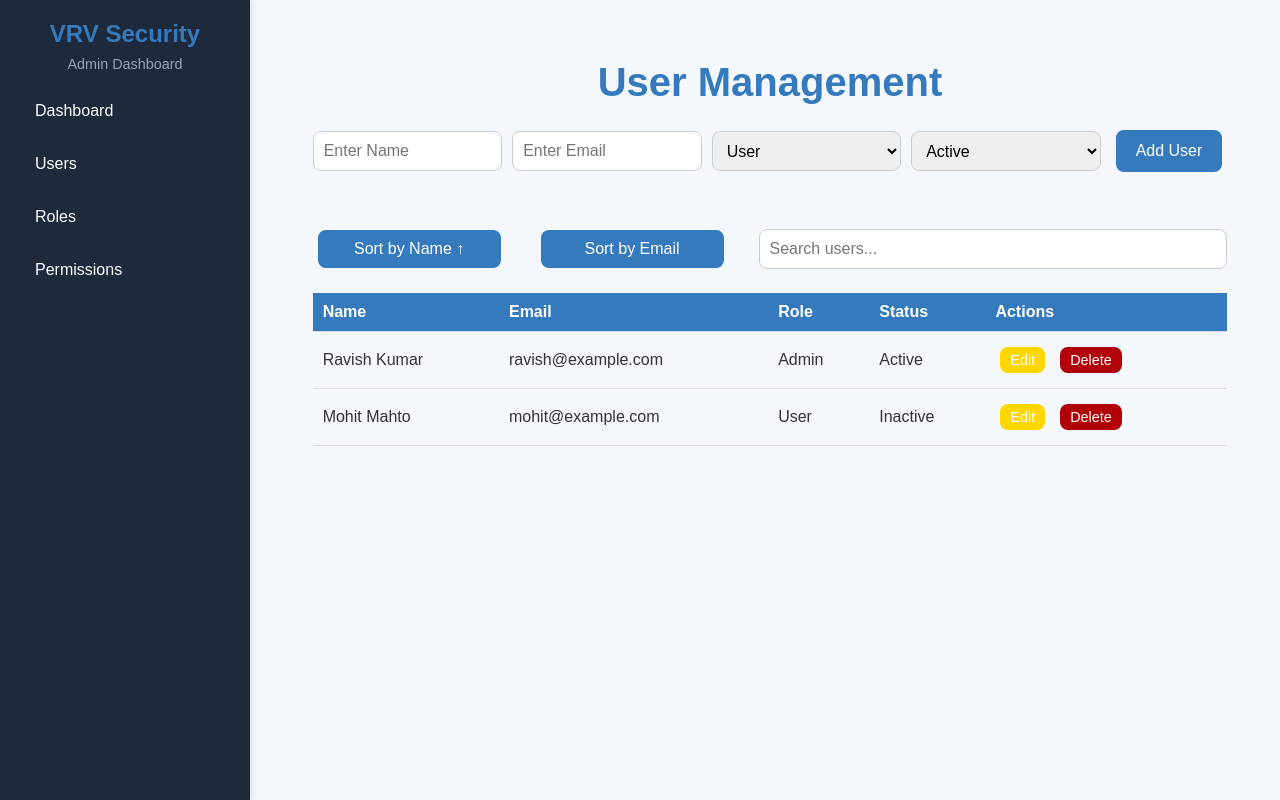
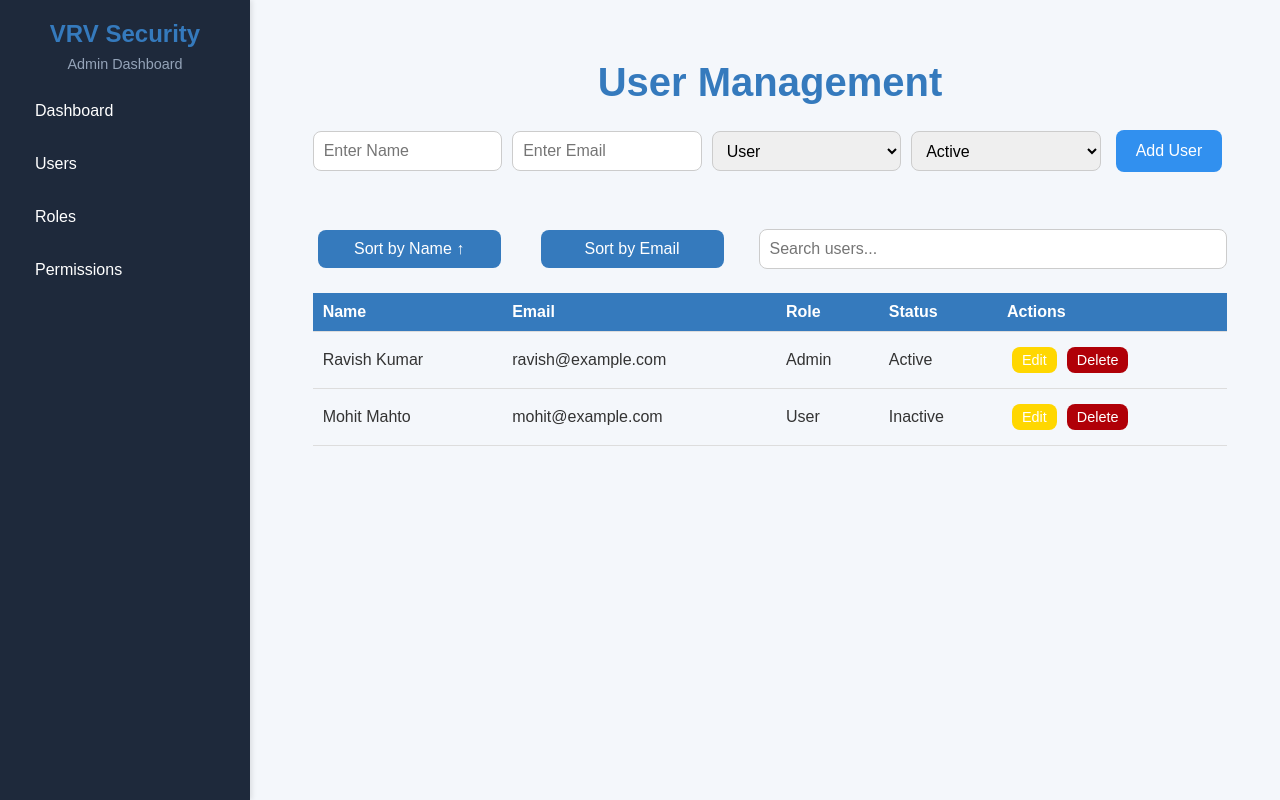
Before and after one commit to tropnicates/rbac_app, a React (Create React App) app: page /users in a window 1280 px wide. Built offline with nearby package versions, Linux system fonts and the light colour scheme.

Commit message:
css modified

```diff
--- a/src/assets/styles/Permissions.css
+++ b/src/assets/styles/Permissions.css
@@ -8,9 +8,7 @@
   display: flex;
   flex-direction: column;
   align-items: center;
-  min-height: 100vh;
 }
-
 .permissions-header {
   font-weight: bold;
   font-size: 2.5rem;
@@ -109,7 +107,6 @@ button:hover {
   background-color: #357ABD;
   color: #fff;
   border: none;
-  padding: 8px 12px;
   border-radius: 8px;
   cursor: pointer;
   transition: all 0.3s ease;
--- a/src/assets/styles/RoleTable.css
+++ b/src/assets/styles/RoleTable.css
@@ -88,10 +88,9 @@
       font-size: 14px;
       padding: 8px;
     }
-
     .btn-edit,
     .btn-delete {
       font-size: 12px;
-      padding: 5px 10px;
+      padding: 20px 20px;
     }
   }
--- a/src/assets/styles/Roles.css
+++ b/src/assets/styles/Roles.css
@@ -46,7 +46,7 @@
 .btn-submit {
   padding: 12px 20px;
   font-size: 1rem;
-  background-color: #357ABD;
+  background-color: #3190ef;
   color: white;
   border: none;
   border-radius: 8px;
@@ -82,13 +82,13 @@
 }
 
 .action-btn {
-  padding: 5px 10px;
   font-size: 0.9rem;
   color: #fff;
   border: none;
   border-radius: 8px;
   cursor: pointer;
-  margin-right: 10px;
+  align-items: center;
+  justify-content: center;
 }
 
 .action-btn.edit {
--- a/src/pages/Permissions.js
+++ b/src/pages/Permissions.js
@@ -3,6 +3,8 @@ import PermissionList from "../components/PermissionsList";
 import RoleTable from "../components/RoleTable";
 import Modal from "../components/Modal";
 import "../assets/styles/Permissions.css";
+import "../assets/styles/Roles.css";
+
 
 const Permissions = () => {
   const [roles, setRoles] = useState([
```
